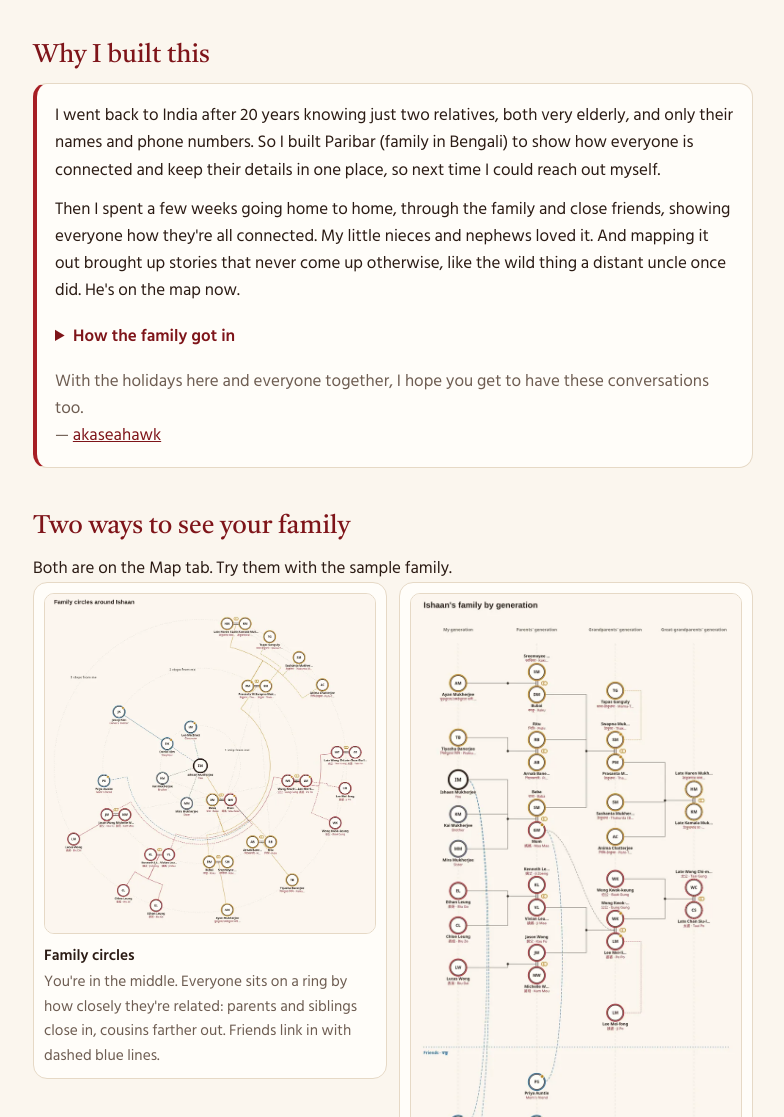
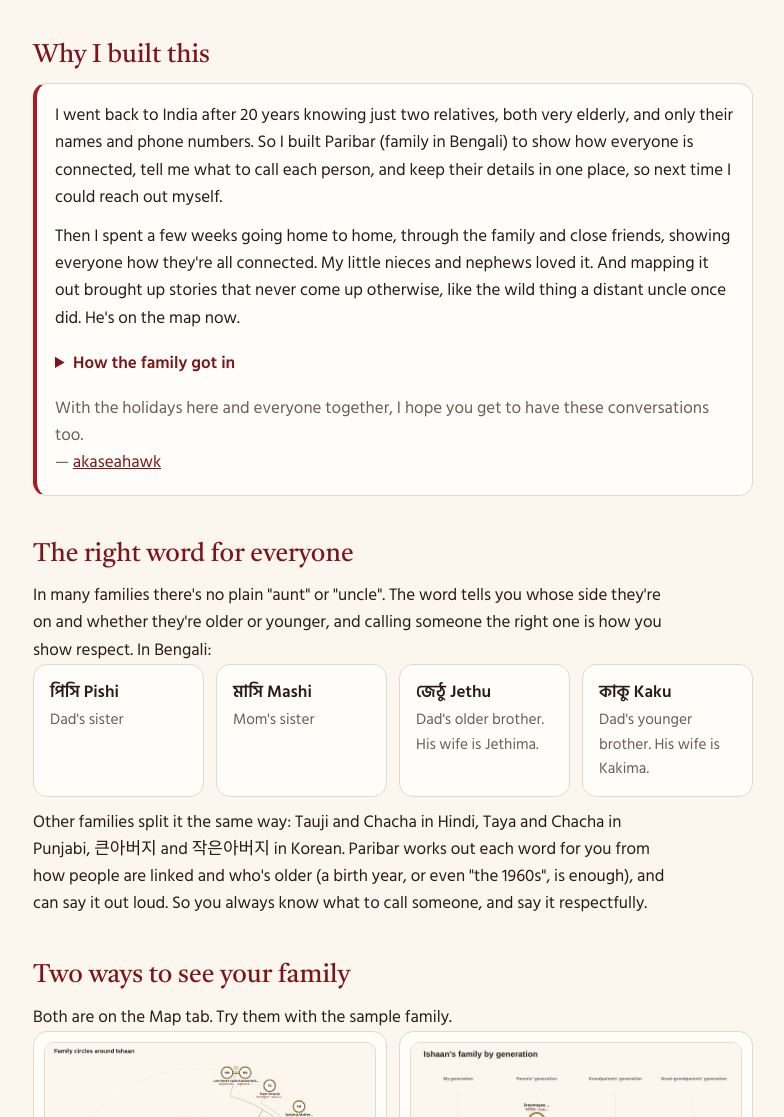
Before and after one commit to akaseahawk/paribar-family-tree, a website: page site/index.html in a window 1280 px wide. Shown: the part 556-1673 px from the top of the page, without its empty margins (247-1031 px from the left). Drawn offline with Linux system fonts and the light colour scheme; files that its build step writes are made by us from their sources; files whose address does not match are found by name.

Commit message:
Landing + README: "The right word for everyone" section
Explains why the family words matter (side of the family, older vs younger, respect),
with Pishi / Mashi / Jethu / Kaku and Hindi, Punjabi and Korean examples, and that
Paribar works the word out automatically.

Co-authored-by: Perplexity <noreply@perplexity.ai>

```diff
--- a/site/index.html
+++ b/site/index.html
@@ -73,7 +73,10 @@
     .privacy p { margin: 0; }
     footer { margin: 56px 0 0; padding: 22px 0 40px; border-top: 1px solid var(--line); color: var(--muted); font-size: .92rem; }
     footer .wrap { display: flex; flex-wrap: wrap; gap: 8px 18px; }
-      .trust { margin: 12px 0 0; color: var(--muted); font-size: .95rem; }
+      .words { grid-template-columns: repeat(auto-fit, minmax(150px, 1fr)); }
+    .words-more { margin-top: 12px; }
+    .words-more [lang="ko"] { white-space: nowrap; }
+    .trust { margin: 12px 0 0; color: var(--muted); font-size: .95rem; }
     .alt-link { align-self: center; padding: .6rem .4rem; font-weight: 600; }
     .terms li small { color: var(--muted); }
     .terms .more { background: none; border-style: dashed; }
@@ -122,7 +125,7 @@
 
     <h2>Why I built this</h2>
     <div class="story">
-      <p>I went back to India after 20 years knowing just two relatives, both very elderly, and only their names and phone numbers. So I built Paribar (family in Bengali) to show how everyone is connected and keep their details in one place, so next time I could reach out myself.</p>
+      <p>I went back to India after 20 years knowing just two relatives, both very elderly, and only their names and phone numbers. So I built Paribar (family in Bengali) to show how everyone is connected, tell me what to call each person, and keep their details in one place, so next time I could reach out myself.</p>
       <p>Then I spent a few weeks going home to home, through the family and close friends, showing everyone how they're all connected. My little nieces and nephews loved it. And mapping it out brought up stories that never come up otherwise, like the wild thing a distant uncle once did. He's on the map now.</p>
       <details>
         <summary>How the family got in</summary>
@@ -131,6 +134,16 @@
       </details>
       <p class="sign">With the holidays here and everyone together, I hope you get to have these conversations too.<br/>— <a href="https://github.com/akaseahawk">akaseahawk</a></p>
     </div>
+
+    <h2>The right word for everyone</h2>
+    <p class="body">In many families there's no plain "aunt" or "uncle". The word tells you whose side they're on and whether they're older or younger, and calling someone the right one is how you show respect. In Bengali:</p>
+    <div class="grid words">
+      <div class="card"><b lang="bn">পিসি Pishi</b><p>Dad's sister</p></div>
+      <div class="card"><b lang="bn">মাসি Mashi</b><p>Mom's sister</p></div>
+      <div class="card"><b lang="bn">জেঠু Jethu</b><p>Dad's older brother. His wife is Jethima.</p></div>
+      <div class="card"><b lang="bn">কাকু Kaku</b><p>Dad's younger brother. His wife is Kakima.</p></div>
+    </div>
+    <p class="body words-more">Other families split it the same way: Tauji and Chacha in Hindi, Taya and Chacha in Punjabi, <span lang="ko">큰아버지</span> and <span lang="ko">작은아버지</span> in Korean. Paribar works out each word for you from how people are linked and who's older (a birth year, or even "the 1960s", is enough), and can say it out loud. So you always know what to call someone, and say it respectfully.</p>
 
     <h2 id="see">Two ways to see your family</h2>
     <p class="body">Both are on the Map tab. Try them with the sample family.</p>
```
Also changed, not shown: README.md.
